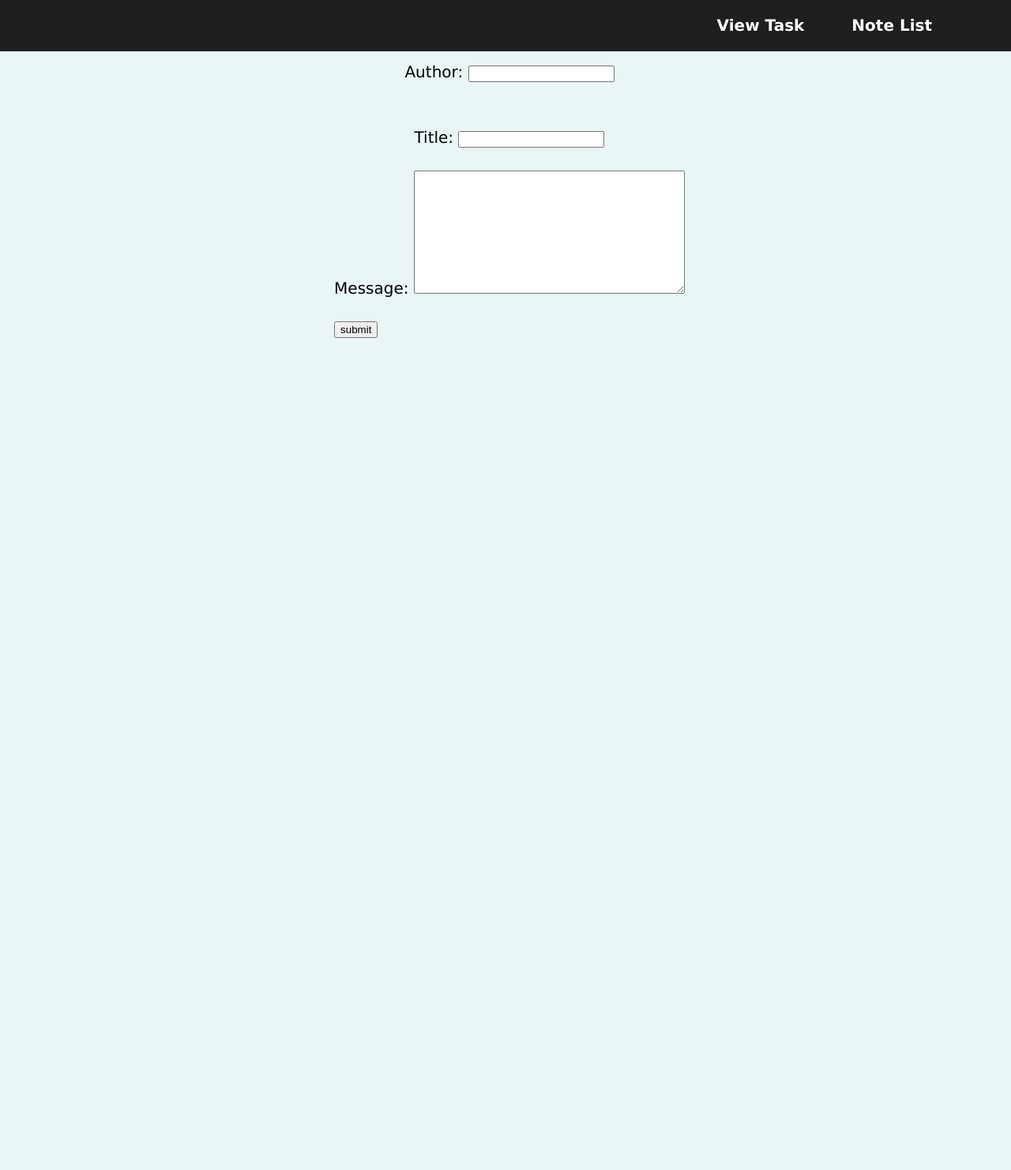
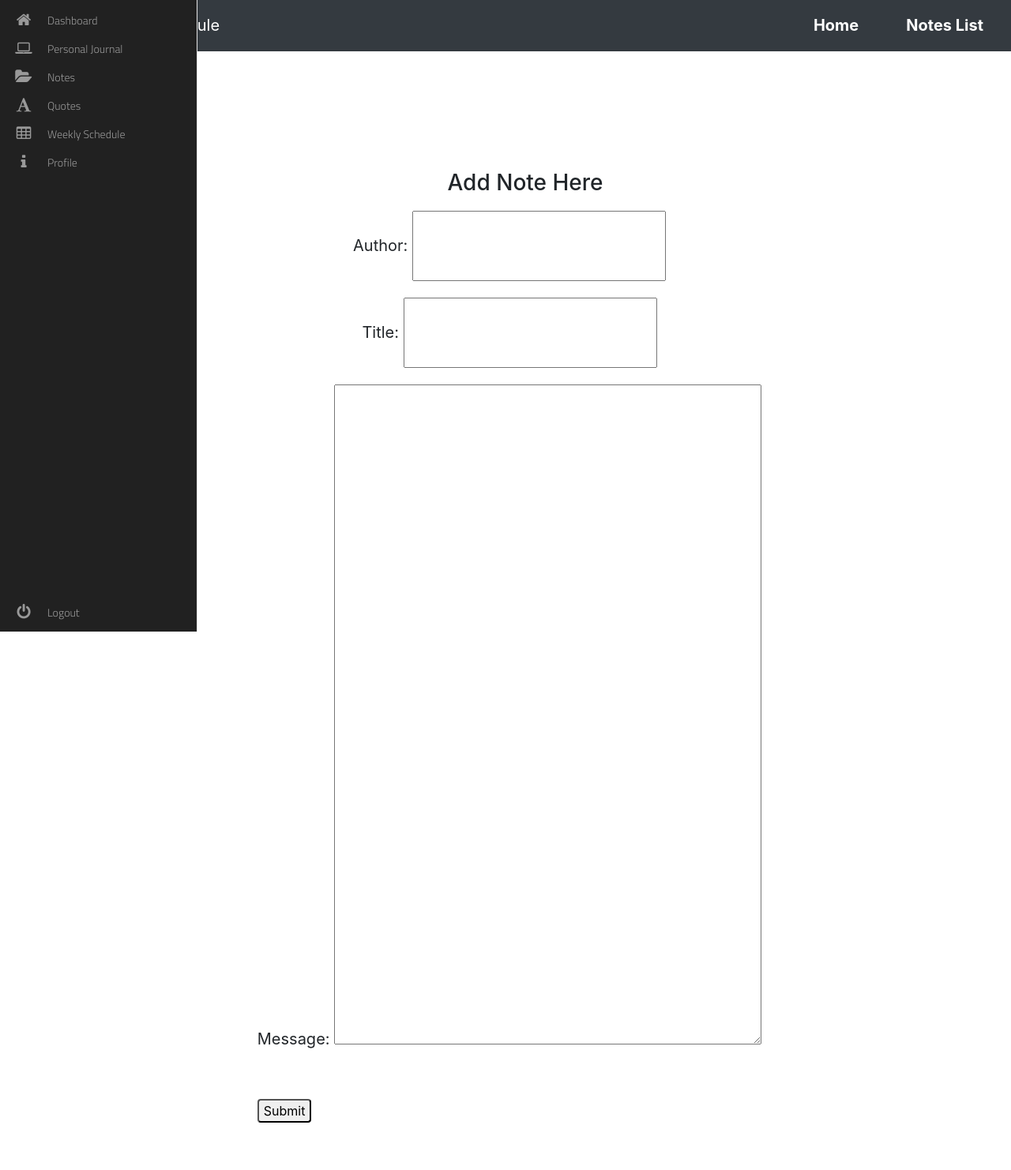
Before and after one commit to dafin678/NoteDote, a Django app: template notes/templates/notes_form.html in a window 1280 px wide. Shown: the whole page at 79% size. Before the commit the page ends 428 px from the top, so only its background shows below. Run offline with Django 3.2, Linux system fonts and the light colour scheme; the template is opened without the code that fills it: values that come from a table or form of the project are taken from there, others are empty; parts of the project's set-up code (start-up, migrations or seed data) failed here and were passed over; some libraries are stand-ins or nearby versions; some web fonts are replaced.

Commit message:
update template

```diff
--- a/notes/templates/notes_form.html
+++ b/notes/templates/notes_form.html
@@ -1,33 +1,40 @@
+{% extends 'base.html' %}
 {% load static %}
-<!DOCTYPE html>
-<html lang="en">
-<head>
-    <meta charset="UTF-8">
-    <link rel = "stylesheet" type= "text/css" href="{% static 'style.css'%}">
-    <meta http-equiv="X-UA-Compatible" content="IE=edge">
-    <meta name="viewport" content="width=device-width, initial-scale=1.0">
-    <title>Add Note</title>
-</head>
-<body>
-    <div class = body-form>
+
+{% block head %}
+
+    <link rel="stylesheet" href="{% static 'css/stylesheet.css' %}">
+    <link rel="stylesheet" href="{% static 'css/bootstrap.css' %}">
+    <script src="https://code.jquery.com/jquery-3.3.1.slim.min.js" integrity="sha384-q8i/X+965DzO0rT7abK41JStQIAqVgRVzpbzo5smXKp4YfRvH+8abtTE1Pi6jizo" crossorigin="anonymous"></script>
+    <script src="https://cdnjs.cloudflare.com/ajax/libs/popper.js/1.14.7/umd/popper.min.js" integrity="sha384-UO2eT0CpHqdSJQ6hJty5KVphtPhzWj9WO1clHTMGa3JDZwrnQq4sF86dIHNDz0W1" crossorigin="anonymous"></script>
+    <script src="https://stackpath.bootstrapcdn.com/bootstrap/4.3.1/js/bootstrap.min.js" integrity="sha384-JjSmVgyd0p3pXB1rRibZUAYoIIy6OrQ6VrjIEaFf/nJGzIxFDsf4x0xIM+B07jRM" crossorigin="anonymous"></script>
+{% endblock head %}
+
+{% block navbar %}
     <header>
         <div class="container">
+            <div class="header-left">
+                Weekly Schedule
+            </div>
             <div class="header-right">
-              <a href="/tasks"><b>View Task</b></a>
-              <a href="/notes"><b>Note List</b></a>
+                <a href="/notes"><b>Home</b></a>
+                <a href="/notes/note-list"><b>Notes List</b></a>
             </div>
         </div>
     </header>
-        <div class ="body-container">
+{% endblock navbar %}
+
+{% block content %}
+
+    <div class="container">
         <div style="display: flex; flex-direction: column; align-items: center; justify-content: center; width: 100%;">
-
+            <h3>Add Note Here</h3>
             <form action="" method="POST">
                 {% csrf_token %}
-                    {{form.as_p}}
-                    <input type="submit"  value="submit">
+                {{ form.as_p }}
+                <input type="submit" value="Submit" class="submit-btn">
             </form>
         </div>
     </div>
-      </div>
-</body>
-</html>
+
+{% endblock content %}
```
Lines whose indentation alone changed are shown as unchanged.
